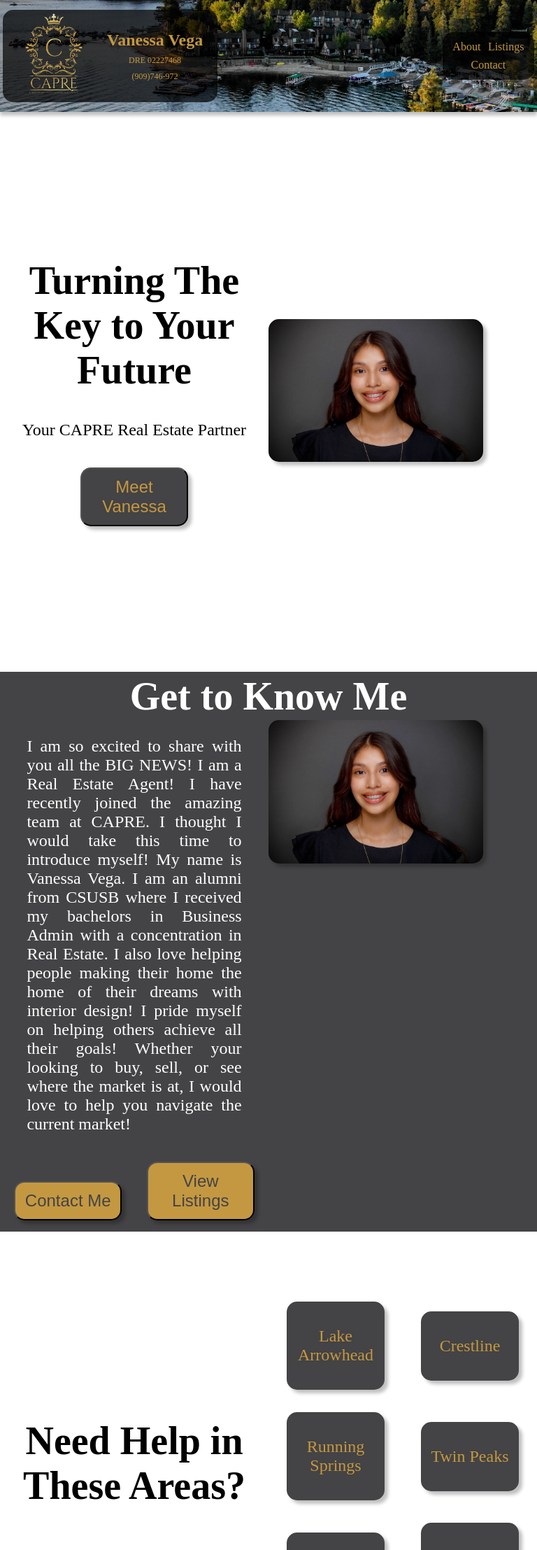
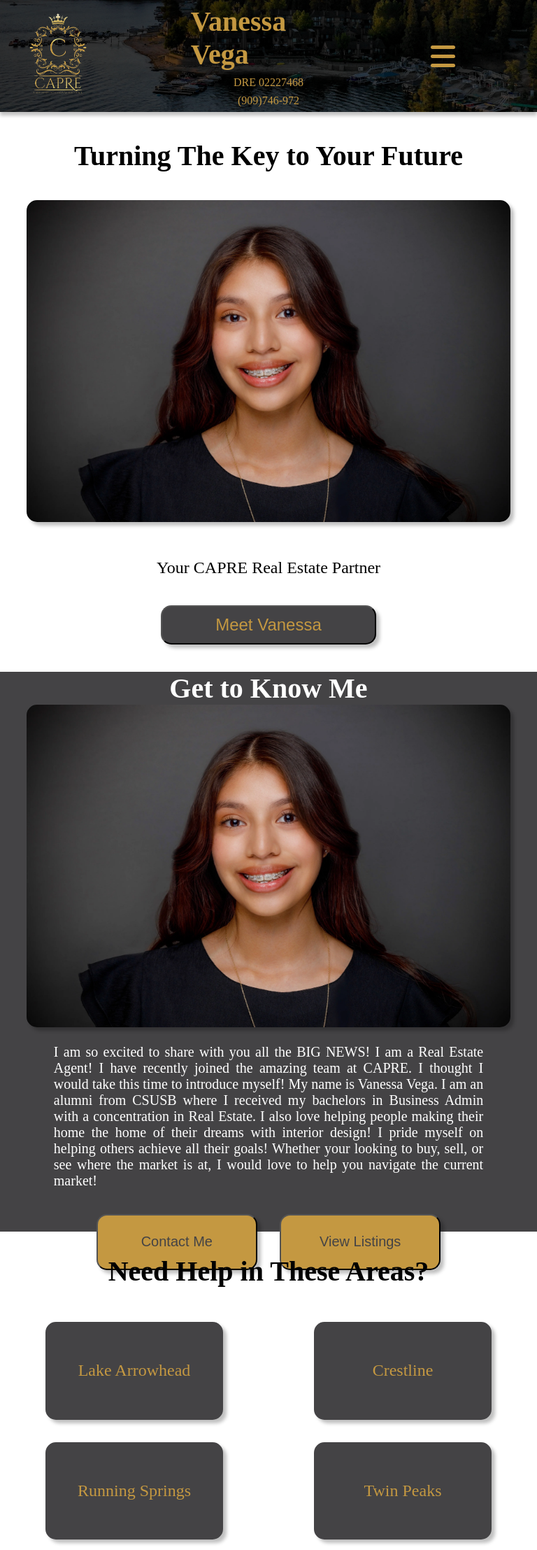
Before and after one commit to eduardoreyes007351208/vanessavegare, a SvelteKit app: page / in a window 768 px wide. Shown: the top 2215 px of the page at 70% size. Built offline with nearby package versions, Linux system fonts and the light colour scheme.

Commit message:
edited for tablet size

```diff
--- a/src/app.css
+++ b/src/app.css
@@ -719,8 +719,267 @@ button:hover {
 }
 
 /* For Tablet */
-@media screen and (min-width: 540px) and (max-width: 780px) {
+@media screen and (min-width: 540px) and (max-width: 820px) {
   .mainHeader {
+    height: 100%;
+    width: 100vw;
+    align-items: center;
+    justify-content: space-evenly;
+    margin: 0px;
+    border-radius: 0px;
+  }
+  .headerWords h2 {
+    font-size: 2.5rem;
+  }
+  .headerWords p {
+    font-size: 1rem;
+  }
+  .headerWords {
+    width: 30vw;
+  }
+  #capreLogo {
+    width: 30vw;
+  }
+  #navlist {
+    display: none;
+    width: 100vw;
+    margin: 0px;
+    border-radius: 0px;
+    padding: 0px;
+  }
+  #navlist2 {
+    background-color: rgba(0, 0, 0, 0.7);
+    display: none;
+    width: 100vw;
+    margin: 0px;
+    border-radius: 0px;
+    padding: 0px;
+  }
+  .navitems {
+    display: flex;
+    flex-direction: column;
+    align-items: start;
+    padding: 0px;
+  }
+  .navitems a {
+    font-size: 1.25rem;
+    padding: 12px;
+  }
+  #hamDiv {
+    display: flex;
+    flex-direction: column;
+    align-items: center;
+    width: 30vw;
+  }
+  #hamburger1,
+  #hamburger2,
+  #hamburger3 {
+    width: 35px;
+    height: 5px;
+    background-color: #c49841;
+    margin: 4px 0;
+    border-radius: 5px;
+    transition: 0.4s;
+  }
+  /* --------------- Hero Section ---------------- */
+  .hero {
+    width: 100vw;
+    height: 100vh;
+  }
+  #heroDiv {
+    display: none;
+  }
+  #heroDiv2 {
+    display: flex;
+    width: 100vw;
+    height: 100vh;
+    flex-direction: column;
+    justify-content: center;
+    align-items: center;
+  }
+  #heroText {
+    width: 90vw;
+  }
+  #heroImage {
+    width: 90vw;
+    margin-top: 24px;
+    margin-bottom: 24px;
+  }
+  #headshot {
+    width: 90vw;
+  }
+
+  #heroBttn {
     width: 40vw;
   }
+  /* --------------- About Section ---------------- */
+  #abouth1 {
+    display: none;
+  }
+  #abouth1-2 h1 {
+    color: #ffffff;
+    margin: 0px;
+  }
+  #aboutDiv {
+    display: none;
+  }
+  #aboutDiv2 {
+    width: 100vw;
+    height: 100vh;
+    display: flex;
+    flex-direction: column;
+    justify-content: space-evenly;
+    align-items: center;
+    padding: 4px;
+  }
+  #aboutText p {
+    font-size: 1.25rem;
+  }
+  #aboutImage {
+    width: 90vw;
+  }
+  #aboutheadshot {
+    width: 90vw;
+  }
+  #aboutText {
+    width: 80vw;
+  }
+  #aboutBttns {
+    display: flex;
+    justify-content: space-evenly;
+  }
+  #aboutBttn {
+    width: 30vw;
+    height: 10vh;
+    font-size: 1.25rem;
+  }
+  /* --------------- Locations Section ---------------- */
+  #locationDiv {
+    display: none;
+  }
+  #locationDiv2 {
+    width: 100vw;
+    height: 100vh;
+    display: flex;
+    flex-direction: column;
+    justify-content: space-evenly;
+  }
+  #locationTiles {
+    width: 100vw;
+    display: flex;
+  }
+  #locationTile {
+    width: 30vw;
+    height: 15vw;
+    margin: 16px;
+    display: flex;
+    justify-content: center;
+    align-items: center;
+  }
+  #locationButtons {
+    width: 100vw;
+    display: flex;
+    justify-content: space-around;
+  }
+  #locationButton {
+    width: 30vw;
+    height: 15vw;
+    display: flex;
+    justify-content: center;
+    align-items: center;
+  }
+  /* --------------- Listings Section ---------------- */
+  #listings {
+    background-color: #444345;
+    min-height: 100vh;
+    width: 100vw;
+  }
+  #centerDiv {
+    width: 100vw;
+    display: flex;
+    flex-direction: column;
+    justify-content: space-evenly;
+    align-items: center;
+    text-align: center;
+  }
+  #listingText {
+    height: 10vh;
+  }
+  #activeListingDiv {
+    width: 100vw;
+    display: flex;
+    flex-wrap: wrap;
+    justify-content: space-evenly;
+    margin: 0px;
+  }
+  #listingCard {
+    width: 40vw;
+  }
+  #listingCard p {
+    font-size: 1.75rem;
+    margin: 16px;
+  }
+  #listingImage {
+    width: 40vw;
+  }
+  /* --------------- Contact Section ---------------- */
+  #contact {
+    height: 100vh;
+  }
+  #contactDiv {
+    display: none;
+  }
+  #contactDiv2 {
+    display: flex;
+    flex-direction: column;
+    align-items: center;
+    text-align: center;
+  }
+  #contactHeading {
+    width: 100vw;
+  }
+  #contactCards {
+    height: 50vh;
+    width: 60vw;
+    display: flex;
+    flex-wrap: wrap;
+    align-items: center;
+    justify-content: space-between;
+  }
+  #contactCard {
+    height: 15vh;
+    width: 25vw;
+    padding: 4px;
+  }
+  #contactA p {
+    margin: 0px;
+  }
+  #footer {
+    height: 15vh;
+  }
+  #footerContent {
+    width: 100vw;
+  }
+  #footerLinks {
+    width: 70vw;
+    display: flex;
+
+  }
+  #linkList {
+    width: 70vw;
+    display: flex;
+    justify-content: start;
+    padding: 0px;
+  }
+  #linkItem {
+    width: 15vw;
+    text-align: center;
+  }
+
+  h1 {
+    font-size: 2.5rem;
+  }
+  body {
+    width: 100vw;
+  }
 }
--- a/src/lib/header.svelte
+++ b/src/lib/header.svelte
@@ -15,7 +15,7 @@
 
 <div id="mainHeader" class="header">
   <div class="mainHeader">
-    <a href="/">
+    <a href="/" id="capreLogo">
       <img id="capreHeader" src={capreLogo} alt="capreLogo" />
     </a>
     <div class="headerWords">
```
